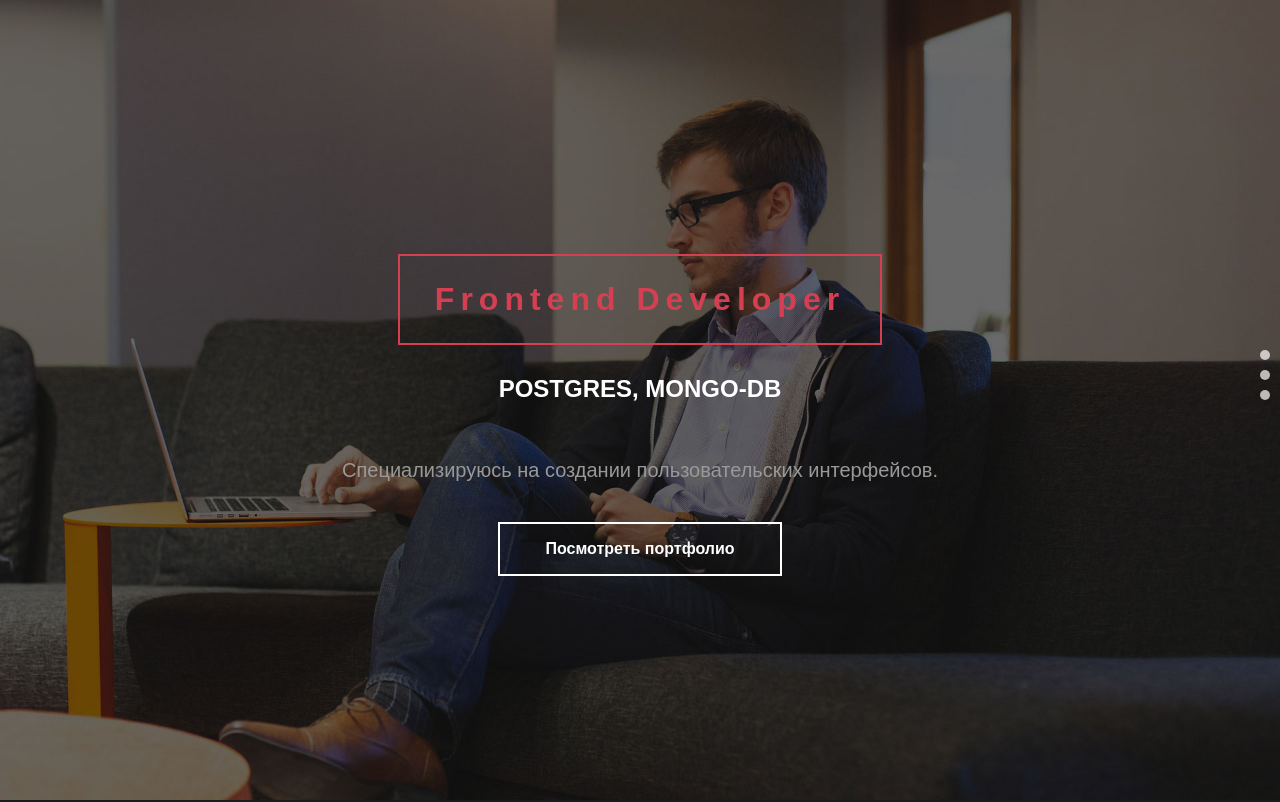
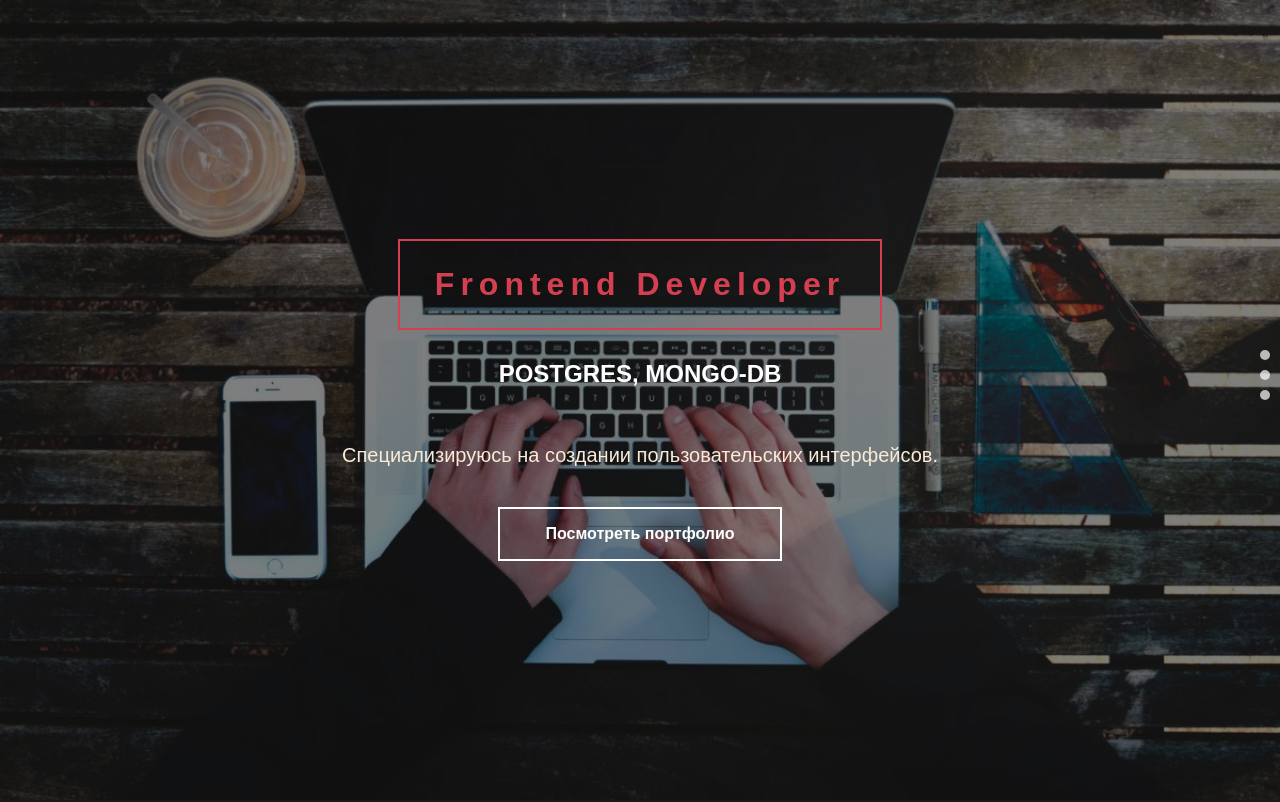
Before and after one commit to bumerboy86/portfolio, a React (Vite) app: page / in a window 1280 px wide. Shown: the top 802 px of the page. Built offline with nearby package versions, Linux system fonts and the light colour scheme.

Commit message:
добавлена другая картинка

```diff
--- a/src/containers/Home/Home.module.css
+++ b/src/containers/Home/Home.module.css
@@ -9,10 +9,23 @@
     min-height: 100vh;
     padding: 100px 0;
     background: url("../../assets/home-bg.jpg") center/cover no-repeat;
+    position: relative;
+}
+
+.home__section::before {
+    content: "";
+    position: absolute;
+    top: 0;
+    left: 0;
+    width: 100%;
+    height: 100%;
+    background-color: rgba(0, 0, 0, 0.5);
+    pointer-events: none;
 }
 
 .container {
     width: 67%;
+    position: relative;
 }
 
 .home__title {
@@ -21,11 +34,12 @@
     display: inline-block;
     letter-spacing: 6px;
     padding: 25px 35px;
-    margin: 30px 0;
+    margin-bottom: 30px;
 }
 
 .home__content {
     font-size: 20px;
+    color: antiquewhite;
 }
 
 .home__rotate {
@@ -43,6 +57,7 @@
     padding: 16px 45px;
     transition: all 0.4s ease-in-out;
     cursor: pointer;
+    position: relative;
 }
 
 @media screen and (max-width: 430px){
```
Also changed, not shown: src/assets/home-bg.jpg.
